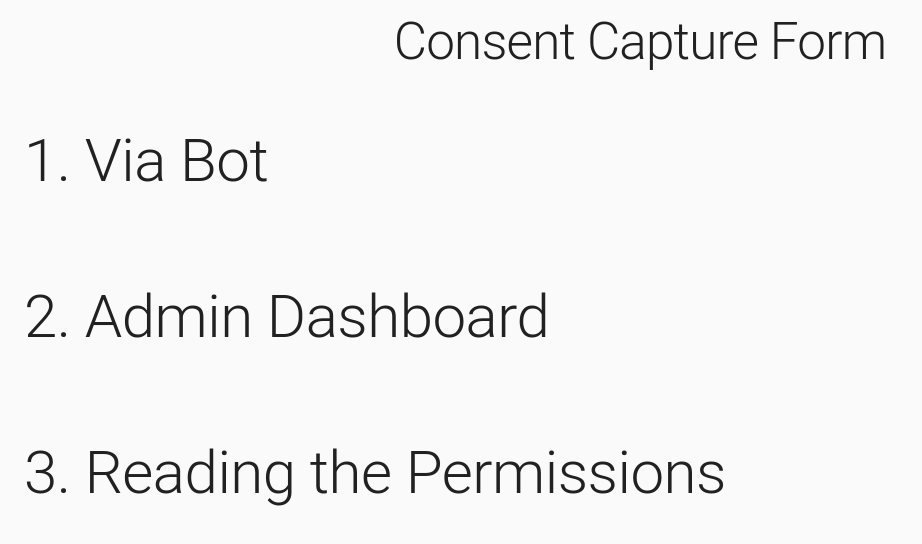
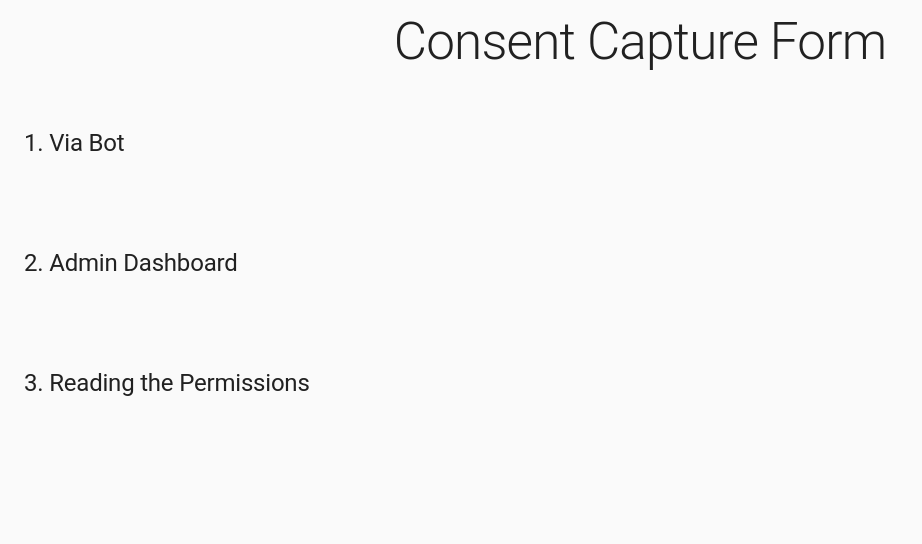
Before and after one commit to jcunanan05/smartsaver-cap-form, a React (Create React App) app: page / in a window 1280 px wide. Shown: the top 544 px of the page, without its empty margins (0-922 px from the left). Built offline with nearby package versions, Linux system fonts and the light colour scheme.

Commit message:
Change default h2 font size

```diff
--- a/src/styles/ThemeContainer.js
+++ b/src/styles/ThemeContainer.js
@@ -4,7 +4,11 @@ import CSSBaseline from '@material-ui/core/CssBaseline';
 
 const theme = createMuiTheme({
   typography: {
-    useNextVariants: true
+    useNextVariants: true,
+    h2: {
+      fontSize: 24,
+      fontWeight: 400
+    }
   }
 });
 
```
